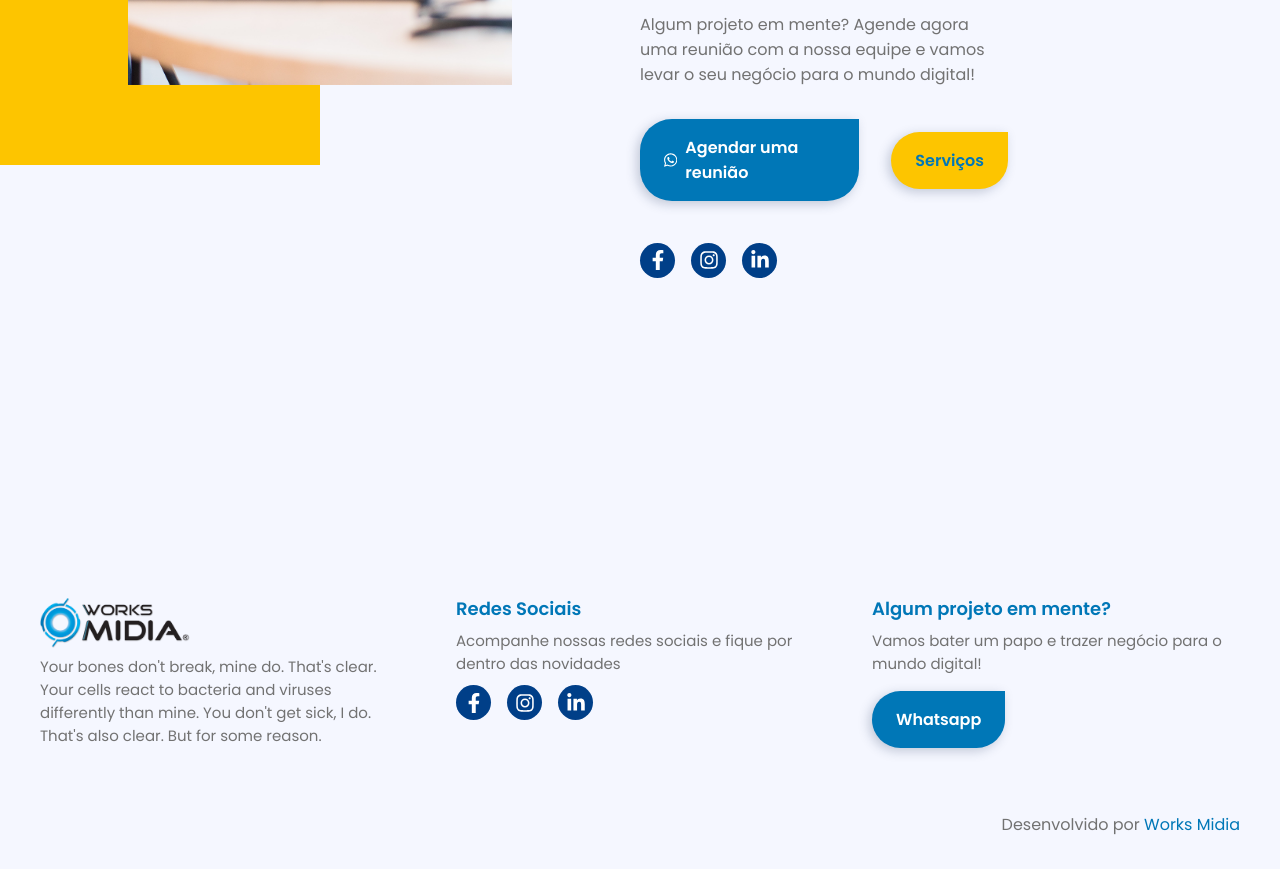
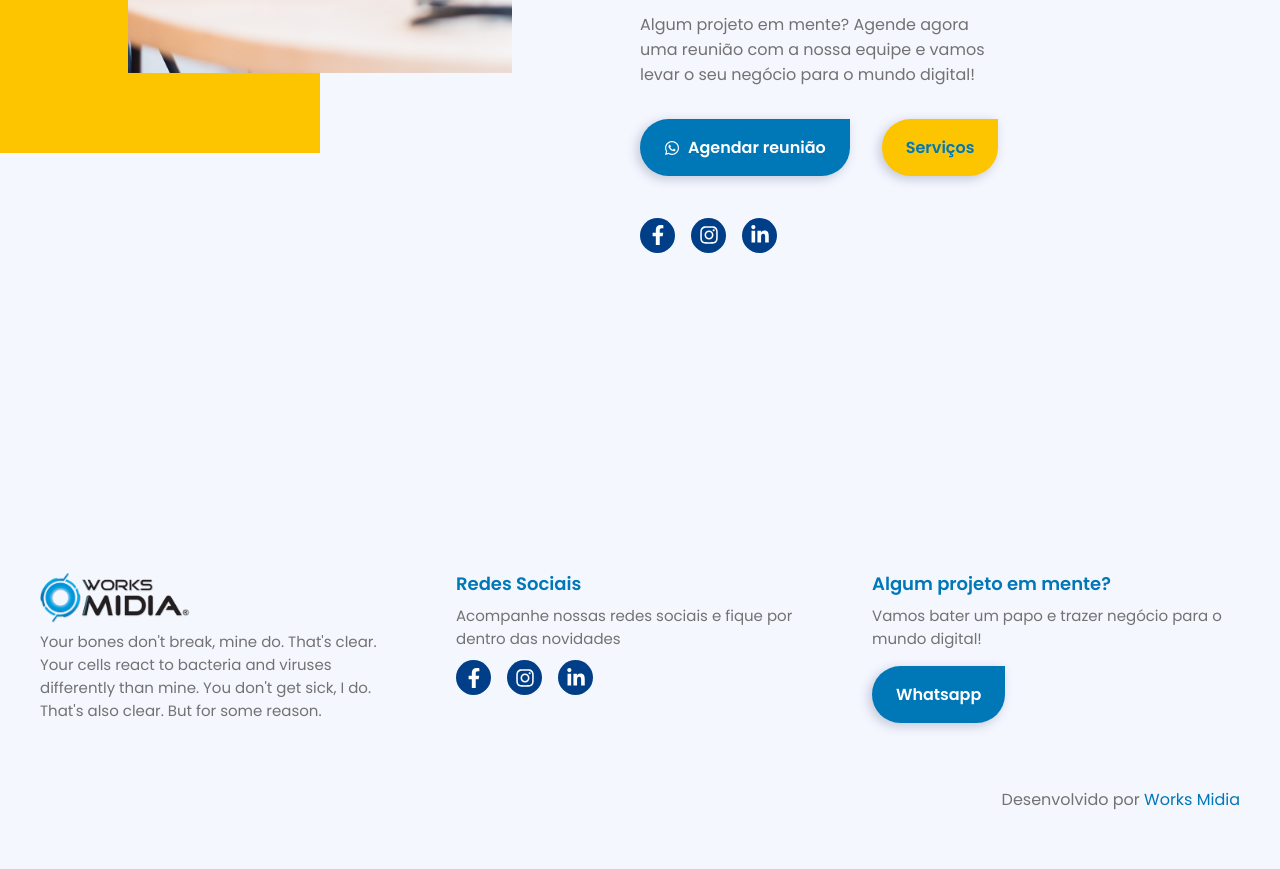
Before and after one commit to beaslins/worksmidia, a Next.js app: page /sobre in a window 1280 px wide. Shown: the part 800-1669 px from the top of the page. After the commit the page ends 1644 px from the top, so only its background shows below. Built offline with nearby package versions, Linux system fonts and the light colour scheme.

Commit message:
Update sobre.js

```diff
--- a/pages/sobre.js
+++ b/pages/sobre.js
@@ -25,7 +25,7 @@ function Sobre() {
 
                         <div className="flex ctas">
                             <Link href="https://api.whatsapp.com/send?phone=551140406422">
-                                <a className="btn btn-blue flex"><FaWhatsapp /> <span>Agendar uma reunião</span></a>
+                                <a className="btn btn-blue flex"><FaWhatsapp /> <span>Agendar reunião</span></a>
                             </Link>
                             <Link href="/servicos">
                                 <a className="btn btn-yellow ml-2">Serviços</a>
```
